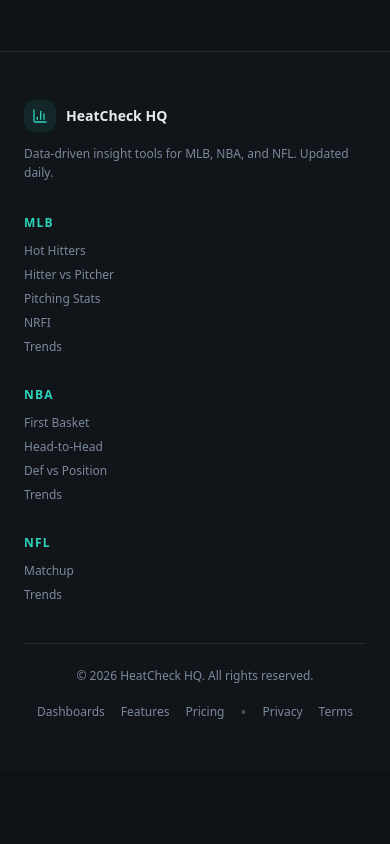
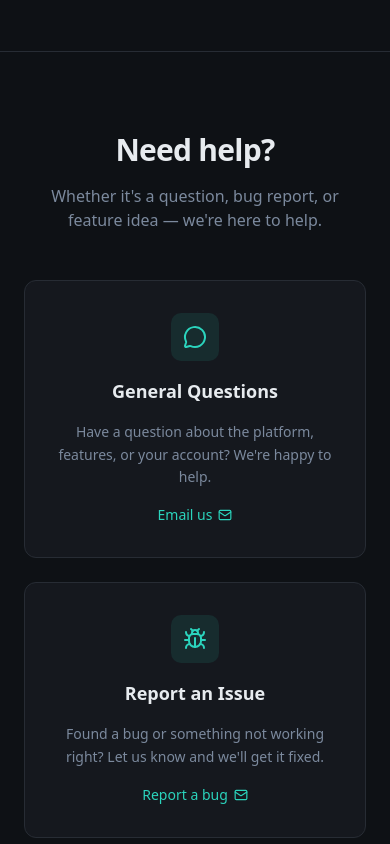
Before and after one commit to jasonbowman97/HeatCheckHQ, a Next.js app: page / in a window 390 px wide. Shown: the part 7440-8284 px from the top of the page. Before the commit the page ends 8212 px from the top, so only its background shows below. Built offline with nearby package versions, Linux system fonts and the light colour scheme; no server answers.

Commit message:
Add support section and complete footer links
- New support section with email contact for questions, bugs, and feature requests
- Added NFL Def vs Position and MLB Weather to footer links
- Added Support anchor link to footer navigation bar

Co-Authored-By: Claude Opus 4.6 <noreply@anthropic.com>

```diff
--- a/app/page.tsx
+++ b/app/page.tsx
@@ -4,6 +4,7 @@ import { SportsSection } from "@/components/landing/sports-section"
 import { FeaturesSection } from "@/components/landing/features-section"
 import { PricingSection } from "@/components/landing/pricing-section"
 import { CtaSection } from "@/components/landing/cta-section"
+import { SupportSection } from "@/components/landing/support-section"
 import { Footer } from "@/components/landing/footer"
 import { StructuredData, generateOrganizationSchema, generateWebAppSchema } from "@/lib/seo"
 
@@ -20,6 +21,7 @@ export default function LandingPage() {
           <FeaturesSection />
           <PricingSection />
           <CtaSection />
+          <SupportSection />
         </main>
         <Footer />
       </div>
--- a/components/landing/footer.tsx
+++ b/components/landing/footer.tsx
@@ -28,6 +28,7 @@ export function Footer() {
               <Link href="/mlb/hitting-stats" className="text-xs text-muted-foreground hover:text-foreground transition-colors">Hitter vs Pitcher</Link>
               <Link href="/mlb/pitching-stats" className="text-xs text-muted-foreground hover:text-foreground transition-colors">Pitching Stats</Link>
               <Link href="/mlb/nrfi" className="text-xs text-muted-foreground hover:text-foreground transition-colors">NRFI</Link>
+              <Link href="/mlb/weather" className="text-xs text-muted-foreground hover:text-foreground transition-colors">Weather</Link>
               <Link href="/mlb/trends" className="text-xs text-muted-foreground hover:text-foreground transition-colors">Trends</Link>
             </div>
           </div>
@@ -48,6 +49,7 @@ export function Footer() {
             <p className="text-xs font-bold uppercase tracking-widest text-primary mb-3">NFL</p>
             <div className="flex flex-col gap-2">
               <Link href="/nfl/matchup" className="text-xs text-muted-foreground hover:text-foreground transition-colors">Matchup</Link>
+              <Link href="/nfl/defense-vs-position" className="text-xs text-muted-foreground hover:text-foreground transition-colors">Def vs Position</Link>
               <Link href="/nfl/trends" className="text-xs text-muted-foreground hover:text-foreground transition-colors">Trends</Link>
             </div>
           </div>
@@ -61,6 +63,7 @@ export function Footer() {
             <a href="#dashboards" className="text-xs text-muted-foreground transition-colors hover:text-foreground">Dashboards</a>
             <a href="#features" className="text-xs text-muted-foreground transition-colors hover:text-foreground">Features</a>
             <a href="#pricing" className="text-xs text-muted-foreground transition-colors hover:text-foreground">Pricing</a>
+            <a href="#support" className="text-xs text-muted-foreground transition-colors hover:text-foreground">Support</a>
             <span className="text-muted-foreground/50">•</span>
             <Link href="/privacy" className="text-xs text-muted-foreground transition-colors hover:text-foreground">Privacy</Link>
             <Link href="/terms" className="text-xs text-muted-foreground transition-colors hover:text-foreground">Terms</Link>
--- /dev/null
+++ b/components/landing/support-section.tsx
@@ -0,0 +1,66 @@
+import { Mail, MessageCircle, Bug } from "lucide-react"
+import { FadeIn } from "@/components/ui/fade-in"
+
+const supportOptions = [
+  {
+    icon: MessageCircle,
+    title: "General Questions",
+    description: "Have a question about the platform, features, or your account? We're happy to help.",
+    action: "support@heatcheckhq.com",
+    actionLabel: "Email us",
+  },
+  {
+    icon: Bug,
+    title: "Report an Issue",
+    description: "Found a bug or something not working right? Let us know and we'll get it fixed.",
+    action: "support@heatcheckhq.com",
+    actionLabel: "Report a bug",
+  },
+  {
+    icon: Mail,
+    title: "Feature Requests",
+    description: "Have an idea for a new dashboard, stat, or feature? We'd love to hear it.",
+    action: "support@heatcheckhq.com",
+    actionLabel: "Share your idea",
+  },
+]
+
+export function SupportSection() {
+  return (
+    <section id="support" className="py-20 md:py-28 border-t border-border">
+      <div className="mx-auto max-w-7xl px-6">
+        <FadeIn>
+          <div className="mx-auto max-w-2xl text-center mb-12">
+            <h2 className="text-3xl font-bold tracking-tight text-foreground md:text-4xl">
+              Need help?
+            </h2>
+            <p className="mt-4 text-muted-foreground">
+              Whether it&apos;s a question, bug report, or feature idea — we&apos;re here to help.
+            </p>
+          </div>
+        </FadeIn>
+
+        <div className="grid gap-6 md:grid-cols-3">
+          {supportOptions.map((option, i) => (
+            <FadeIn key={option.title} delay={i * 0.1}>
+              <div className="flex flex-col items-center gap-4 rounded-xl border border-border bg-card p-8 text-center transition-colors hover:border-primary/30">
+                <div className="flex h-12 w-12 items-center justify-center rounded-lg bg-primary/10">
+                  <option.icon className="h-6 w-6 text-primary" />
+                </div>
+                <h3 className="text-lg font-semibold text-foreground">{option.title}</h3>
+                <p className="text-sm text-muted-foreground leading-relaxed">{option.description}</p>
+                <a
+                  href={`mailto:${option.action}?subject=${encodeURIComponent(option.title)}`}
+                  className="mt-auto inline-flex items-center gap-1.5 text-sm font-medium text-primary hover:text-primary/80 transition-colors"
+                >
+                  {option.actionLabel}
+                  <Mail className="h-3.5 w-3.5" />
+                </a>
+              </div>
+            </FadeIn>
+          ))}
+        </div>
+      </div>
+    </section>
+  )
+}
```
